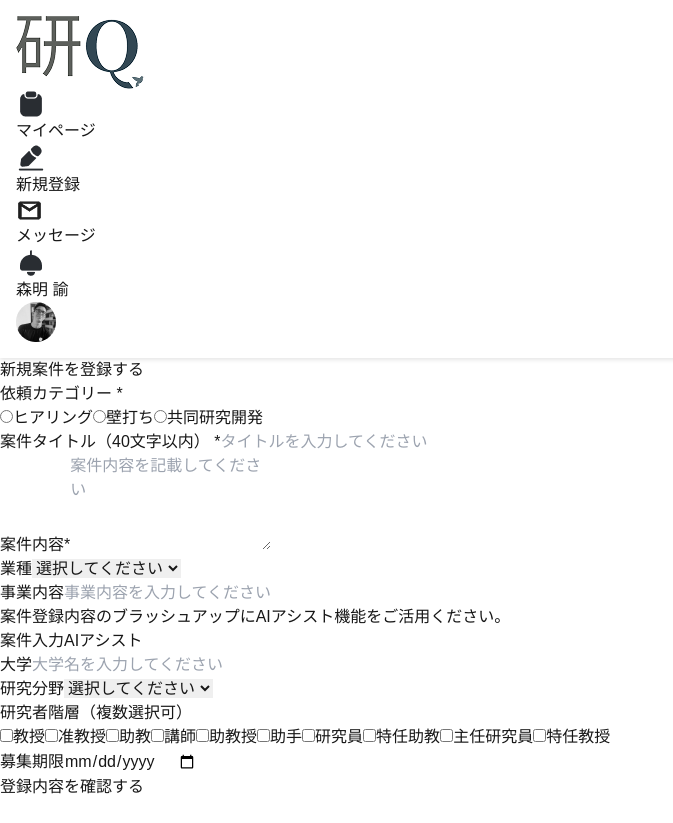
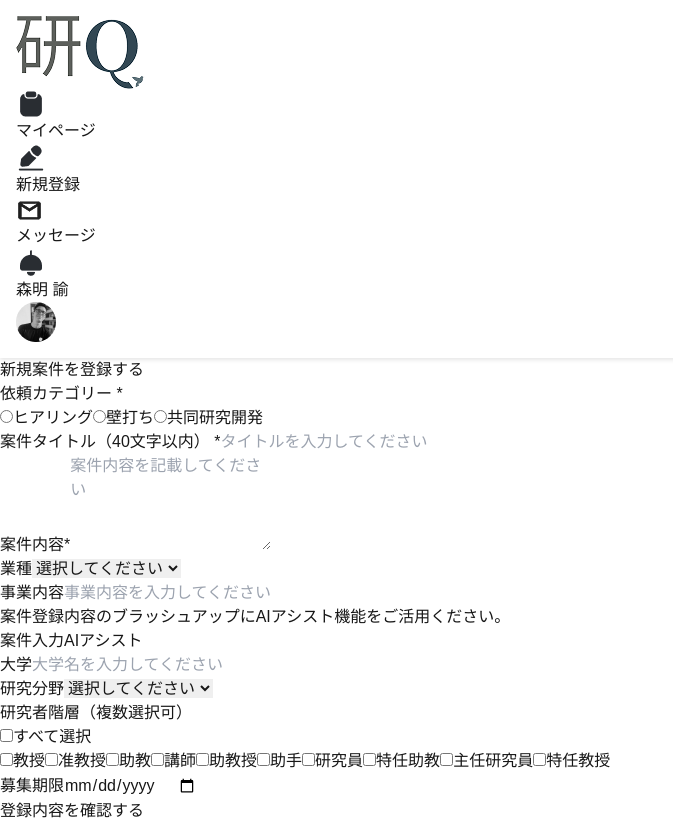
Before and after one commit to enakamizo/kenQ-app-frontend, a Next.js app: page /register in a window 1280 px wide. Shown: the whole page, without its empty margins (0-673 px from the left). Before the commit the page ends 800 px from the top, so only its background shows below. Built offline with nearby package versions, Linux system fonts and the light colour scheme.

Commit message:
案件登録画面の大学にすべて選択を追加

```diff
--- a/src/components/RequestForm.tsx
+++ b/src/components/RequestForm.tsx
@@ -3,6 +3,11 @@
 import { useState, useEffect } from "react";
 import { useRouter } from "next/navigation";
 import { useFormContext } from "@/context/FormContext";
+
+const allResearcherLevels = [
+  "教授", "准教授", "助教", "講師", "助教授", "助手",
+  "研究員", "特任助教", "主任研究員", "特任教授",
+];
 
 type FormDataType = {
   category: string;
@@ -28,11 +33,11 @@ export default function RequestForm({ onSubmit }: RequestFormProps) {
     category: "",
     title: "",
     background: "",
-    industry: "",             // ✅追加
-    businessDescription: "",  // ✅追加
-    university: "",           // ✅追加
+    industry: "",
+    businessDescription: "",
+    university: "",
     researchField: "",
-    researcherLevel: [],
+    researcherLevel: [...allResearcherLevels],
     deadline: "",
   };
 
@@ -45,7 +50,7 @@ export default function RequestForm({ onSubmit }: RequestFormProps) {
   const [diagnosisResult, setDiagnosisResult] = useState<string | null>(null);
 
   useEffect(() => {
-    if (formData) {
+    if (formData && Object.keys(formData).length > 0) {
       setLocalFormData(formData);
     }
   }, [formData]);
@@ -289,7 +294,6 @@ export default function RequestForm({ onSubmit }: RequestFormProps) {
     </div>
 
     {/* === 下段ブロック: 大学〜確認ボタン === */}
-
       {/* 大学 */}
       <div>
         <label className="block text-sm font-medium mb-1">大学</label>
@@ -330,8 +334,30 @@ export default function RequestForm({ onSubmit }: RequestFormProps) {
       {/* 研究者階層 */}
       <div>
         <label className="block text-sm font-medium mb-1">研究者階層（複数選択可）</label>
-        <div className="space-y-1">
-          {["教授", "准教授", "助教", "講師", "助教授", "助手", "研究員", "特任助教", "主任研究員", "特任教授"].map(level => (
+
+        {/* 横並び全体ラップ */}
+        <div className="flex gap-x-8">
+
+          {/* 左側：すべて選択 */}
+          <div className="flex flex-col">
+            <label className="flex items-center space-x-2">
+              <input
+                type="checkbox"
+                checked={localFormData.researcherLevel.length === allResearcherLevels.length}
+                onChange={(e) => {
+                  const isChecked = e.target.checked;
+                  const updatedLevels = isChecked ? allResearcherLevels : [];
+                  setLocalFormData(prev => ({ ...prev, researcherLevel: updatedLevels }));
+                  setFormData(prev => ({ ...prev, researcherLevel: updatedLevels }));
+                }}
+              />
+              <span>すべて選択</span>
+            </label>
+          </div>
+
+          {/* 右側：研究者階層を1列に表示 */}
+          <div className="grid grid-cols-1 gap-y-1">
+            {allResearcherLevels.map(level => (
               <label key={level} className="flex items-center space-x-2">
                 <input
                   type="checkbox"
@@ -352,6 +378,7 @@ export default function RequestForm({ onSubmit }: RequestFormProps) {
                 <span>{level}</span>
               </label>
             ))}
+          </div>
         </div>
       </div>
 
```
Lines whose indentation alone changed are shown as unchanged.
